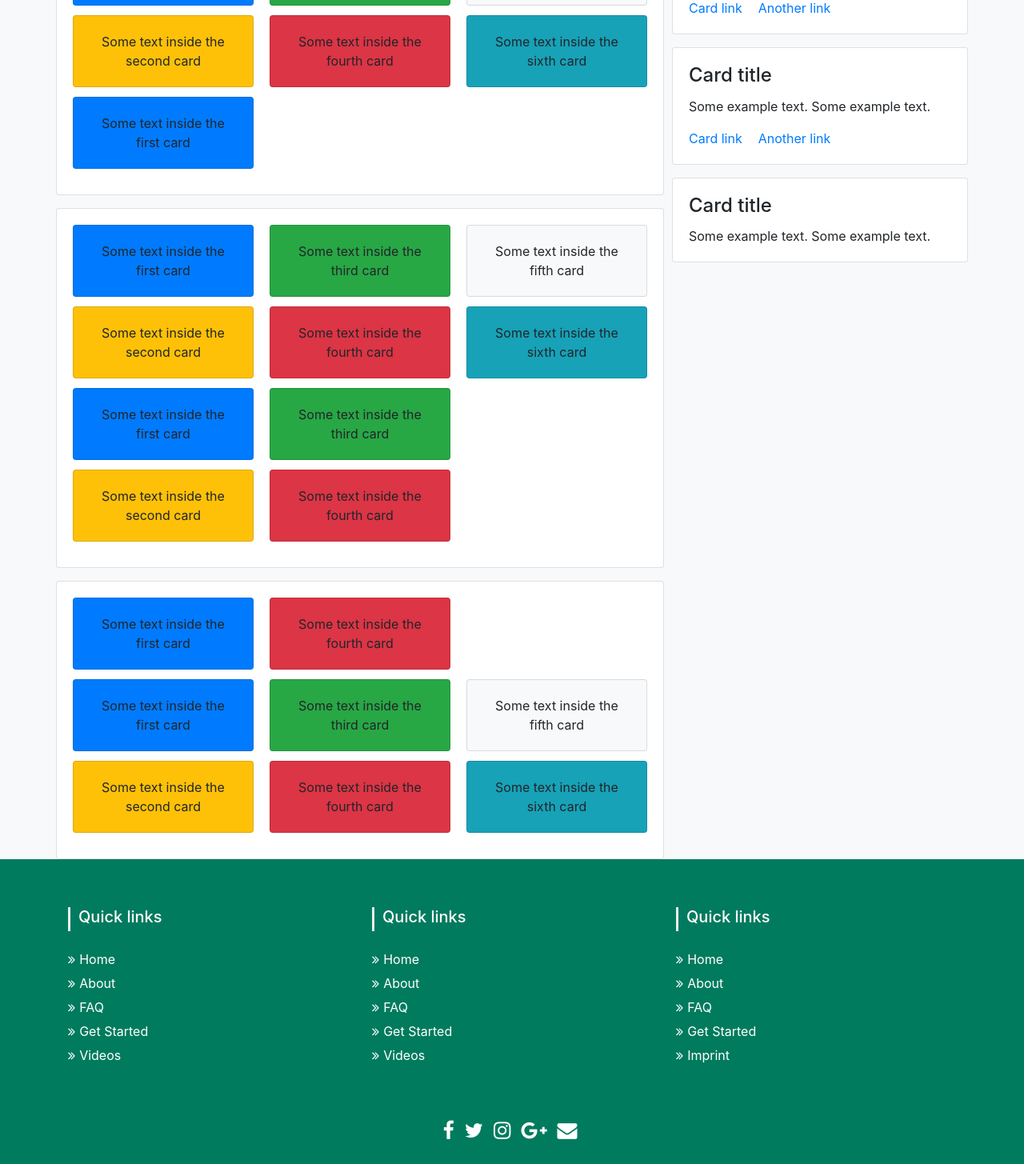
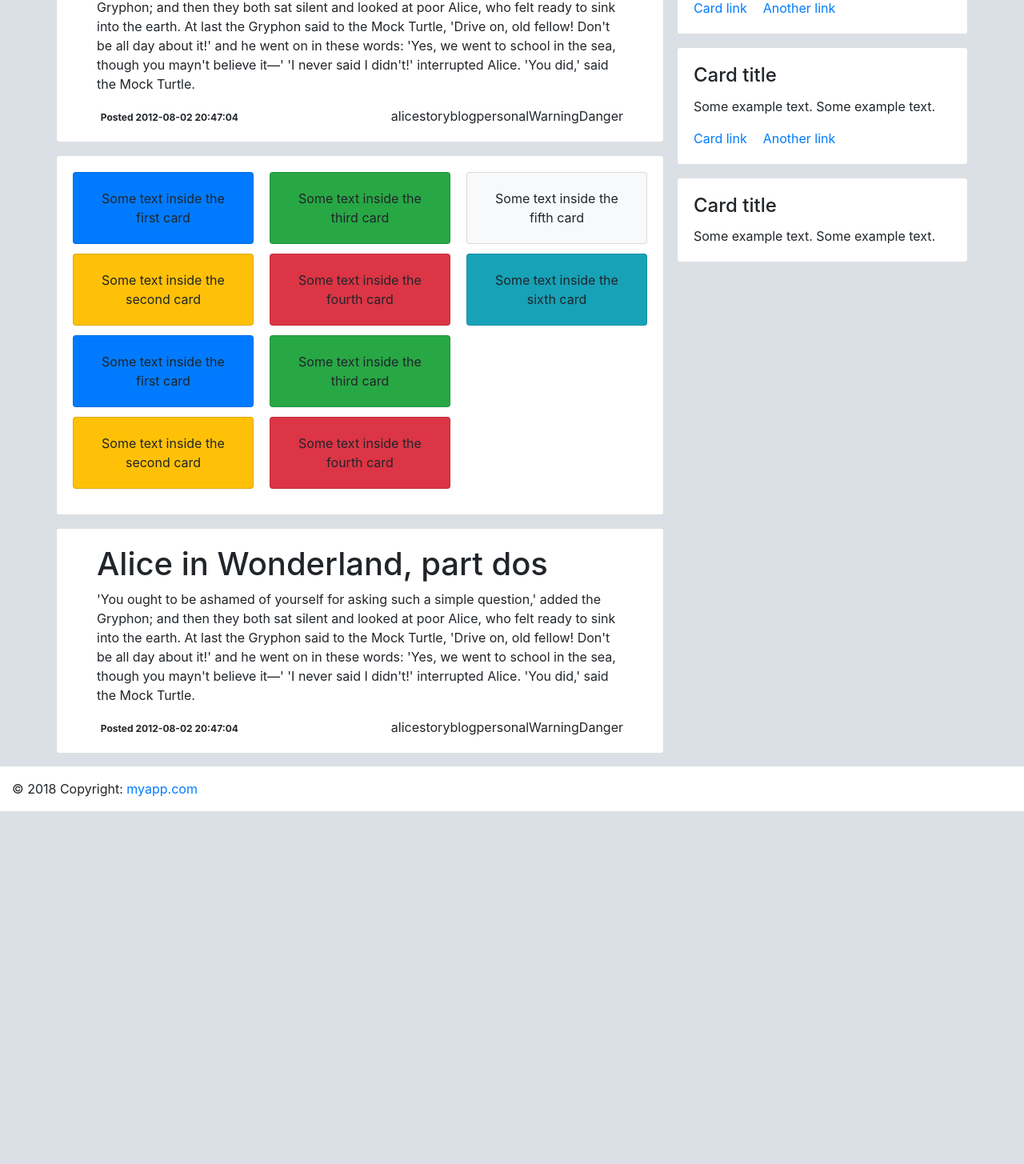
Before and after one commit to IAmSudhirGupta/my-app, an Angular app: page / in a window 1280 px wide. Shown: the part 180-1635 px from the top of the page at 80% size. After the commit the page ends 1194 px from the top, so only its background shows below. Built offline with nearby package versions, Linux system fonts and the light colour scheme.

Commit message:
footer changes

```diff
--- a/src/app/components/content-left/content-left.component.html
+++ b/src/app/components/content-left/content-left.component.html
@@ -1,43 +1,15 @@
 <div class="row margin-top-10">
     <div class="card">
         <div class="card-body">
-
-            <div class="card-columns">
-                <div class="card bg-primary">
-                    <div class="card-body text-center">
-                        <p class="card-text">Some text inside the first card</p>
-                    </div>
-                </div>
-                <div class="card bg-warning">
-                    <div class="card-body text-center">
-                        <p class="card-text">Some text inside the second card</p>
-                    </div>
-                </div>
-                <div class="card bg-success">
-                    <div class="card-body text-center">
-                        <p class="card-text">Some text inside the third card</p>
-                    </div>
-                </div>
-                <div class="card bg-danger">
-                    <div class="card-body text-center">
-                        <p class="card-text">Some text inside the fourth card</p>
-                    </div>
-                </div>
-                <div class="card bg-light">
-                    <div class="card-body text-center">
-                        <p class="card-text">Some text inside the fifth card</p>
-                    </div>
-                </div>
-                <div class="card bg-info">
-                    <div class="card-body text-center">
-                        <p class="card-text">Some text inside the sixth card</p>
-                    </div>
-                </div>
-            </div>
-            <div class="card-columns">
-                <div class="card bg-primary">
-                    <div class="card-body text-center">
-                        <p class="card-text">Some text inside the first card</p>
+            <div class="container">
+                <div class="col-md-12">
+                    <h1>Alice in Wonderland, part dos</h1>
+                    <p>'You ought to be ashamed of yourself for asking such a simple question,' added the Gryphon; and then they both sat silent and looked at poor Alice, who felt ready to sink into the earth. At last the Gryphon said to the Mock Turtle,
+                        'Drive on, old fellow! Don't be all day about it!' and he went on in these words: 'Yes, we went to school in the sea, though you mayn't believe it—' 'I never said I didn't!' interrupted Alice. 'You did,' said the Mock Turtle.</p>
+                    <div>
+                        <span class="badge">Posted 2012-08-02 20:47:04</span>
+                        <div class="pull-right"><span class="label label-default">alice</span> <span class="label label-primary">story</span> <span class="label label-success">blog</span> <span class="label label-info">personal</span> <span class="label label-warning">Warning</span>
+                            <span class="label label-danger">Danger</span></div>
                     </div>
                 </div>
             </div>
@@ -111,52 +83,19 @@
     <div class="card">
         <div class="card-body">
 
-            <div class="card-columns">
-                <div class="card bg-primary">
-                    <div class="card-body text-center">
-                        <p class="card-text">Some text inside the first card</p>
-                    </div>
-                </div>
-
-                <div class="card bg-danger">
-                    <div class="card-body text-center">
-                        <p class="card-text">Some text inside the fourth card</p>
-                    </div>
-                </div>
-
-            </div>
-            <div class="card-columns">
-                <div class="card bg-primary">
-                    <div class="card-body text-center">
-                        <p class="card-text">Some text inside the first card</p>
-                    </div>
-                </div>
-                <div class="card bg-warning">
-                    <div class="card-body text-center">
-                        <p class="card-text">Some text inside the second card</p>
-                    </div>
-                </div>
-                <div class="card bg-success">
-                    <div class="card-body text-center">
-                        <p class="card-text">Some text inside the third card</p>
-                    </div>
-                </div>
-                <div class="card bg-danger">
-                    <div class="card-body text-center">
-                        <p class="card-text">Some text inside the fourth card</p>
-                    </div>
-                </div>
-                <div class="card bg-light">
-                    <div class="card-body text-center">
-                        <p class="card-text">Some text inside the fifth card</p>
-                    </div>
-                </div>
-                <div class="card bg-info">
-                    <div class="card-body text-center">
-                        <p class="card-text">Some text inside the sixth card</p>
+            <div class="container">
+                <div class="col-md-12">
+                    <h1>Alice in Wonderland, part dos</h1>
+                    <p>'You ought to be ashamed of yourself for asking such a simple question,' added the Gryphon; and then they both sat silent and looked at poor Alice, who felt ready to sink into the earth. At last the Gryphon said to the Mock Turtle,
+                        'Drive on, old fellow! Don't be all day about it!' and he went on in these words: 'Yes, we went to school in the sea, though you mayn't believe it—' 'I never said I didn't!' interrupted Alice. 'You did,' said the Mock Turtle.</p>
+                    <div>
+                        <span class="badge">Posted 2012-08-02 20:47:04</span>
+                        <div class="pull-right"><span class="label label-default">alice</span> <span class="label label-primary">story</span> <span class="label label-success">blog</span> <span class="label label-info">personal</span> <span class="label label-warning">Warning</span>
+                            <span class="label label-danger">Danger</span></div>
                     </div>
                 </div>
             </div>
+
         </div>
     </div>
 </div>
--- a/src/app/components/content-right/content-right.component.css
+++ b/src/app/components/content-right/content-right.component.css
@@ -1,3 +1,3 @@
 .card {
-    margin-left: 10px;
+    margin-left: 1em;
 }
--- a/src/app/components/footer/footer.component.css
+++ b/src/app/components/footer/footer.component.css
@@ -1,85 +1,4 @@
-section {
-    padding: 60px 0;
+footer {
+    margin-top: 1em;
+    background-color: rgb(255, 255, 255)
 }
-
-section .section-title {
-    text-align: center;
-    color: #007b5e;
-    margin-bottom: 50px;
-    text-transform: uppercase;
-}
-
-#footer {
-    background: #007b5e !important;
-}
-
-#footer h5 {
-    padding-left: 10px;
-    border-left: 3px solid #eeeeee;
-    padding-bottom: 6px;
-    margin-bottom: 20px;
-    color: #ffffff;
-}
-
-#footer a {
-    color: #ffffff;
-    text-decoration: none !important;
-    background-color: transparent;
-    -webkit-text-decoration-skip: objects;
-}
-
-#footer ul.social li {
-    padding: 3px 0;
-}
-
-#footer ul.social li a i {
-    margin-right: 5px;
-    font-size: 25px;
-    -webkit-transition: .5s all ease;
-    -moz-transition: .5s all ease;
-    transition: .5s all ease;
-}
-
-#footer ul.social li:hover a i {
-    font-size: 30px;
-    margin-top: -10px;
-}
-
-#footer ul.social li a,
-#footer ul.quick-links li a {
-    color: #ffffff;
-}
-
-#footer ul.social li a:hover {
-    color: #eeeeee;
-}
-
-#footer ul.quick-links li {
-    padding: 3px 0;
-    -webkit-transition: .5s all ease;
-    -moz-transition: .5s all ease;
-    transition: .5s all ease;
-}
-
-#footer ul.quick-links li:hover {
-    padding: 3px 0;
-    margin-left: 5px;
-    font-weight: 700;
-}
-
-#footer ul.quick-links li a i {
-    margin-right: 5px;
-}
-
-#footer ul.quick-links li:hover a i {
-    font-weight: 700;
-}
-
-@media (max-width:767px) {
-    #footer h5 {
-        padding-left: 0;
-        border-left: transparent;
-        padding-bottom: 0px;
-        margin-bottom: 10px;
-    }
-}
--- a/src/app/components/footer/footer.component.html
+++ b/src/app/components/footer/footer.component.html
@@ -1,57 +1,11 @@
-<footer class="footer">
-    <section id="footer">
-        <div class="container">
-            <div class="row text-center text-xs-center text-sm-left text-md-left">
-                <div class="col-xs-12 col-sm-4 col-md-4">
-                    <h5>Quick links</h5>
-                    <ul class="list-unstyled quick-links">
-                        <li><a href="javascript:void();"><i class="fa fa-angle-double-right"></i>Home</a></li>
-                        <li><a href="javascript:void();"><i class="fa fa-angle-double-right"></i>About</a></li>
-                        <li><a href="javascript:void();"><i class="fa fa-angle-double-right"></i>FAQ</a></li>
-                        <li><a href="javascript:void();"><i class="fa fa-angle-double-right"></i>Get Started</a></li>
-                        <li><a href="javascript:void();"><i class="fa fa-angle-double-right"></i>Videos</a></li>
-                    </ul>
-                </div>
-                <div class="col-xs-12 col-sm-4 col-md-4">
-                    <h5>Quick links</h5>
-                    <ul class="list-unstyled quick-links">
-                        <li><a href="javascript:void();"><i class="fa fa-angle-double-right"></i>Home</a></li>
-                        <li><a href="javascript:void();"><i class="fa fa-angle-double-right"></i>About</a></li>
-                        <li><a href="javascript:void();"><i class="fa fa-angle-double-right"></i>FAQ</a></li>
-                        <li><a href="javascript:void();"><i class="fa fa-angle-double-right"></i>Get Started</a></li>
-                        <li><a href="javascript:void();"><i class="fa fa-angle-double-right"></i>Videos</a></li>
-                    </ul>
-                </div>
-                <div class="col-xs-12 col-sm-4 col-md-4">
-                    <h5>Quick links</h5>
-                    <ul class="list-unstyled quick-links">
-                        <li><a href="javascript:void();"><i class="fa fa-angle-double-right"></i>Home</a></li>
-                        <li><a href="javascript:void();"><i class="fa fa-angle-double-right"></i>About</a></li>
-                        <li><a href="javascript:void();"><i class="fa fa-angle-double-right"></i>FAQ</a></li>
-                        <li><a href="javascript:void();"><i class="fa fa-angle-double-right"></i>Get Started</a></li>
-                        <li><a href="https://wwwe.sunlimetech.com" title="Design and developed by"><i class="fa fa-angle-double-right"></i>Imprint</a></li>
-                    </ul>
-                </div>
-            </div>
-            <div class="row">
-                <div class="col-xs-12 col-sm-12 col-md-12 mt-2 mt-sm-5">
-                    <ul class="list-unstyled list-inline social text-center">
-                        <li class="list-inline-item"><a href="javascript:void();"><i class="fa fa-facebook"></i></a></li>
-                        <li class="list-inline-item"><a href="javascript:void();"><i class="fa fa-twitter"></i></a></li>
-                        <li class="list-inline-item"><a href="javascript:void();"><i class="fa fa-instagram"></i></a></li>
-                        <li class="list-inline-item"><a href="javascript:void();"><i class="fa fa-google-plus"></i></a></li>
-                        <li class="list-inline-item"><a href="javascript:void();" target="_blank"><i class="fa fa-envelope"></i></a></li>
-                    </ul>
-                </div>
-                <hr>
-            </div>
-            <div class="row">
-                <div class="col-xs-12 col-sm-12 col-md-12 mt-2 mt-sm-2 text-center text-white">
-                    <p><u><a href="#">Sudhir Kumar Gupta</a></u> Software Engineer | Bangalore | Karnataka</p>
-                    <p class="h6"> All right Reversed.<a class="text-green ml-2" href="#" target="_blank">MyApp</a></p>
-                </div>
-                <hr>
-            </div>
+<!-- Footer -->
+<footer class="page-footer font-small blue">
+    <div class="container-fluid">
+        <!-- Copyright -->
+        <div class="footer-copyright py-3">© 2018 Copyright:
+            <a href="#"> myapp.com</a>
         </div>
-    </section>
+        <!-- Copyright -->
+    </div>
 </footer>
+<!-- Footer -->
--- a/src/styles.css
+++ b/src/styles.css
@@ -1,9 +1,7 @@
 /* You can add global styles to this file, and also import other style files */
 
 body {
-    background-color: #f8f9fa !important;
-    min-height: calc(100vh - 48px);
-    line-height: 1;
+    background-color: rgb(218, 224, 230) !important;
     font-family: IBMPlexSans, Helvetica Neue, Segoe UI, Helvetica, Verdana, Arial, sans-serif;
     -webkit-font-smoothing: antialiased;
 }
```
